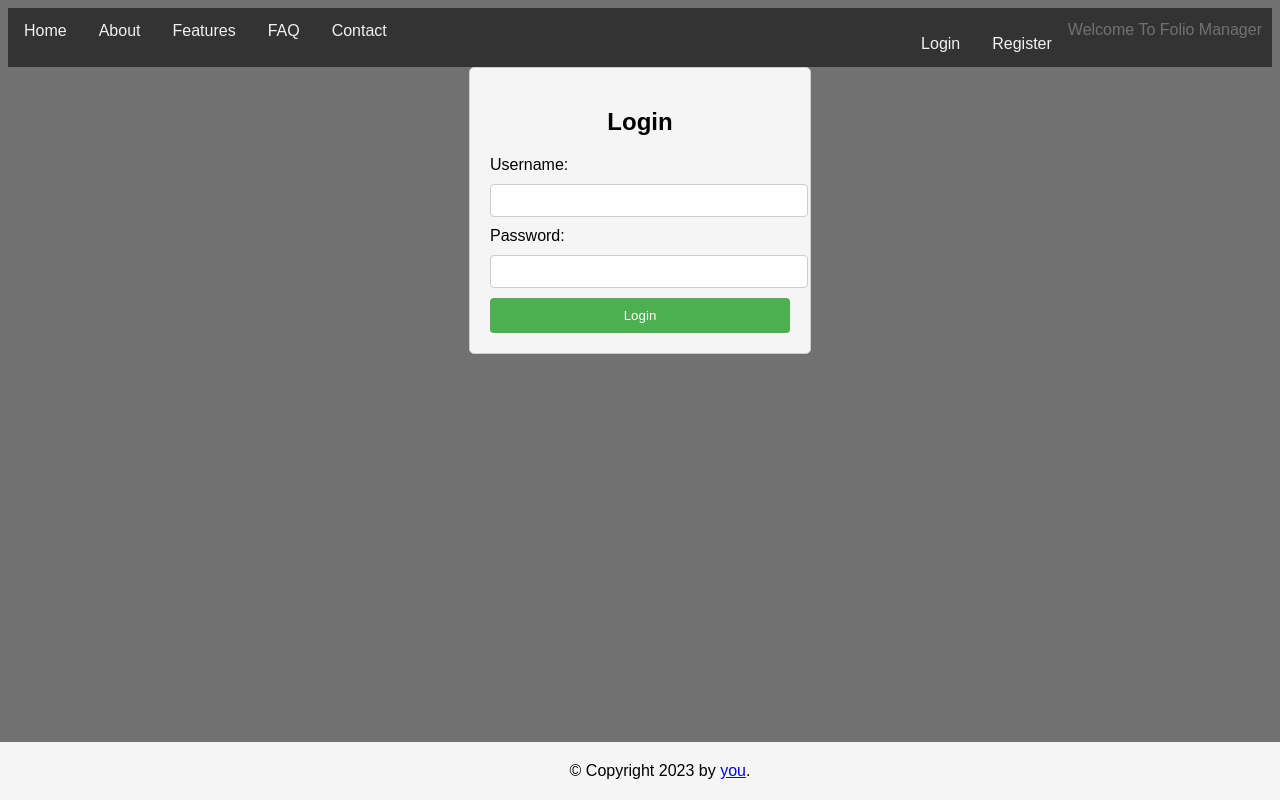
After one commit to FenixWiles/folio-manager, a FastAPI app: template templates/login.html in a window 1280 px wide. The commit adds this page. Run offline with FastAPI, Linux system fonts and the light colour scheme; the template is opened without the code that fills it, so the values that code supplies are empty.

Commit message:
Prep for user login stuff

```diff
--- a/server.py
+++ b/server.py
@@ -39,6 +39,18 @@ async def faq(request: Request):
     return templates.TemplateResponse("features.html", context)
 
 
+@app.get("/login")
+async def faq(request: Request):
+    context = {"request": request, "message": "Hello, FastAPI with Jinja2!"}
+    return templates.TemplateResponse("login.html", context)
+
+
+@app.get("/register")
+async def faq(request: Request):
+    context = {"request": request, "message": "Hello, FastAPI with Jinja2!"}
+    return templates.TemplateResponse("register.html", context)
+
+
 @app.get("/api/")
 async def read_root():
     return {"version": "0.0.1"}
--- a/static/nav.css
+++ b/static/nav.css
@@ -21,30 +21,3 @@ body {
   font-family: Arial, Helvetica, sans-serif;
   background-color: rgb(113, 113, 113);
 }
-
-#content {
-  max-width: 50%;
-  float: right;
-  padding: 10px;
-  border-style: solid;
-  border-color: black;
-  border-width: 3px;
-  margin-top: 3px;
-}
-
-.navbar .title {
-  float: right;
-  color: rgb(113, 113, 113);
-  margin-top: 13px;
-  margin-right: 10px;
-}
-
-#footer {
-  position: fixed;
-  left: 0;
-  bottom: 0;
-  width: 100%;
-  background-color: #f5f5f5;
-  padding: 20px;
-  text-align: center;
-}
--- /dev/null
+++ b/static/stuff.js
@@ -0,0 +1,32 @@
+$(document).ready(function () {
+  // Register submit handler
+  $("#registration-form").submit(function (event) {
+    // Prevent the default form submission
+    event.preventDefault();
+
+    // Get the form data
+    var formData = {
+      email: $("#email").val(),
+      password: $("#password").val(),
+      verify_password: $("#verify_password").val(),
+    };
+
+    // Send the data to the backend API using AJAX
+    $.ajax({
+      type: "POST",
+      url: "/api/register",
+      data: JSON.stringify(formData),
+      contentType: "application/json",
+      success: function (response) {
+        // Handle the successful response from the backend API
+        console.log(response);
+        // Redirect to a success page or perform any other actions
+      },
+      error: function (xhr, status, error) {
+        // Handle the error response from the backend API
+        console.log(xhr.responseText);
+        // Display an error message or perform any other error handling
+      },
+    });
+  });
+});
--- /dev/null
+++ b/static/styles.css
@@ -0,0 +1,112 @@
+.welcome {
+  max-width: 50%;
+  float: right;
+  padding: 10px;
+  border-style: solid;
+  border-color: black;
+  border-width: 3px;
+  margin-top: 3px;
+}
+
+.righty {
+  float: right;
+  color: rgb(113, 113, 113);
+  margin-top: 13px;
+  margin-right: 10px;
+}
+
+#footer {
+  position: fixed;
+  left: 0;
+  bottom: 0;
+  width: 100%;
+  background-color: #f5f5f5;
+  padding: 20px;
+  text-align: center;
+}
+
+/* Styles for the login widget */
+.login-widget {
+  max-width: 300px;
+  margin: 0 auto;
+  padding: 20px;
+  background-color: #f5f5f5;
+  border: 1px solid #ccc;
+  border-radius: 5px;
+}
+
+.login-widget h2 {
+  text-align: center;
+  margin-bottom: 20px;
+}
+
+.login-widget label {
+  display: block;
+  margin-bottom: 10px;
+}
+
+.login-widget input[type="text"],
+.login-widget input[type="password"] {
+  width: 100%;
+  padding: 8px;
+  margin-bottom: 10px;
+  border: 1px solid #ccc;
+  border-radius: 4px;
+}
+
+.login-widget button[type="submit"] {
+  width: 100%;
+  padding: 10px;
+  background-color: #4caf50;
+  color: #fff;
+  border: none;
+  border-radius: 4px;
+  cursor: pointer;
+}
+
+.login-widget button[type="submit"]:hover {
+  background-color: #45a049;
+}
+
+/* Styles for the registration widget */
+.registration-widget {
+  max-width: 300px;
+  margin: 0 auto;
+  padding: 20px;
+  background-color: #f5f5f5;
+  border: 1px solid #ccc;
+  border-radius: 5px;
+}
+
+.registration-widget h2 {
+  text-align: center;
+  margin-bottom: 20px;
+}
+
+.registration-widget label {
+  display: block;
+  margin-bottom: 10px;
+}
+
+.registration-widget input[type="email"],
+.registration-widget input[type="password"] {
+  width: 100%;
+  padding: 8px;
+  margin-bottom: 10px;
+  border: 1px solid #ccc;
+  border-radius: 4px;
+}
+
+.registration-widget button[type="submit"] {
+  width: 100%;
+  padding: 10px;
+  background-color: #4caf50;
+  color: #fff;
+  border: none;
+  border-radius: 4px;
+  cursor: pointer;
+}
+
+.registration-widget button[type="submit"]:hover {
+  background-color: #45a049;
+}
--- a/templates/base.html
+++ b/templates/base.html
@@ -4,12 +4,18 @@
     {% block head %}
     <title>Folio Manager - {% block title %}{% endblock %}</title>
     <link rel="stylesheet" href="/static/nav.css" />
+    <link rel="stylesheet" href="/static/styles.css" />
     <script src="https://code.jquery.com/jquery-3.7.0.js"></script>
+    <script src="/static/stuff.js"></script>
     {% endblock %}
   </head>
   <body>
     <div class="navbar">
-      <span class="title"> Welcome To Folio Manager </span>
+      <span class="righty">
+        <a href="/login"> Login </a>
+        <a href="/register"> Register </a>
+        <span class="title"> Welcome To Folio Manager </span>
+      </span>
       <a href="/">Home</a>
       <a href="/about">About</a>
       <a href="/features">Features</a>
--- a/templates/index.html
+++ b/templates/index.html
@@ -12,6 +12,7 @@
 {% endblock %}
 
 {% block content %}
+<div class="welcome">
     <p>
         Welcome to the Folio Manager! Our platform provides a seamless solution for
         managing and analyzing your investment portfolios. With real-time data,
@@ -24,4 +25,5 @@
         keep track of all stock management in one place without having to use several
         different programs.
     </p>
+</div>
 {% endblock %}
--- /dev/null
+++ b/templates/login.html
@@ -0,0 +1,27 @@
+{% extends "base.html" %}
+
+{% block title %}Login{% endblock %}
+
+{% block head %}
+{{ super() }}
+<style type="text/css">
+  .important {
+    color: #336699;
+  }
+</style>
+{% endblock %}
+
+{% block content %}
+<div class="login-widget">
+  <h2>Login</h2>
+  <form action="/login" method="POST">
+    <label for="username">Username:</label>
+    <input type="text" id="username" name="username" required />
+
+    <label for="password">Password:</label>
+    <input type="password" id="password" name="password" required />
+
+    <button type="submit">Login</button>
+  </form>
+</div>
+{% endblock %}
```
Also changed, not shown: templates/register.html (added, +30 -0 lines). Lines whose indentation alone changed are shown as unchanged.
